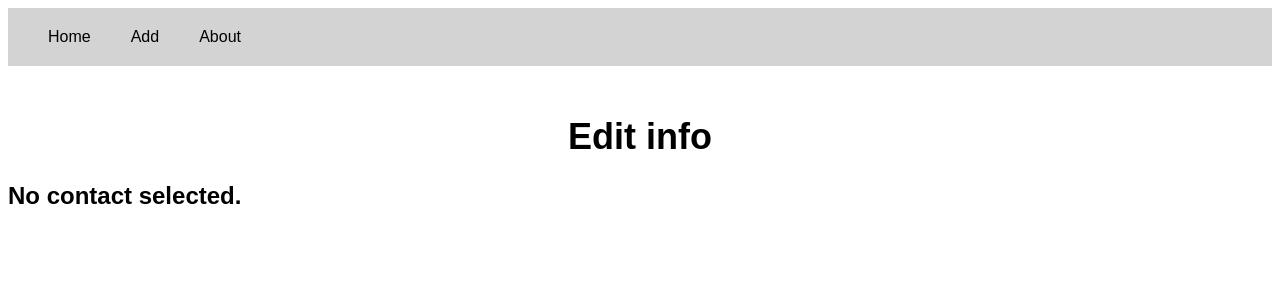
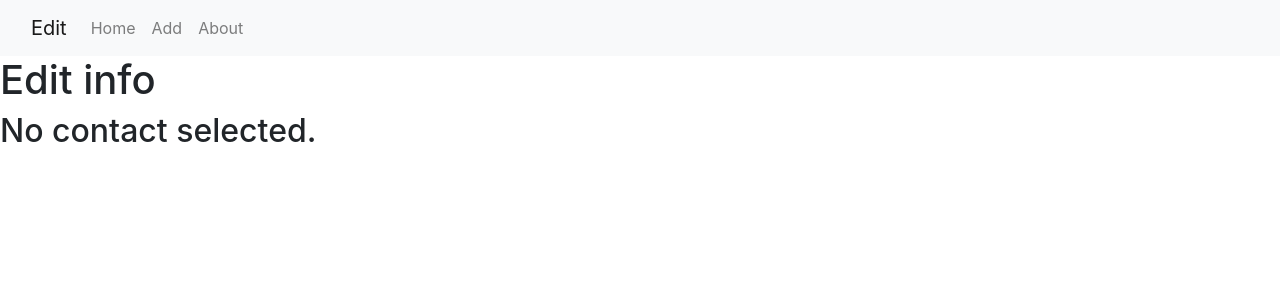
Before and after one commit to ellarupion/contact-database-php, a PHP site: page /edit.php in a window 1280 px wide. Shown: the top 300 px of the page. Run offline with PHP 8.4, Linux system fonts and the light colour scheme.

Commit message:
Update edit.php

```diff
--- a/edit.php
+++ b/edit.php
@@ -1,17 +1,29 @@
-<!DOCTYPE html>
 <html>
   <head>
-    <meta charset="UTF-8">
-    <title>Edit Entry</title>
-    <link rel="stylesheet" type="text/css" href="style.css">
+    <title>Add Data</title>
+    <script src="https://cdn.jsdelivr.net/npm/bootstrap@5.2.3/dist/js/bootstrap.bundle.min.js"></script>
+    <link rel="stylesheet" href="https://stackpath.bootstrapcdn.com/bootstrap/4.5.2/css/bootstrap.min.css" integrity="sha384-JcKb8q3iqJ61gNV9KGb8thSsNjpSL0n8PARn9HuZOnIxN0hoP+VmmDGMN5t9UJ0Z" crossorigin="anonymous">
   </head>
   <body>
-    <nav>
-      <ul>
-        <li><a href="index.php">Home</a></li>
-        <li><a href="data.php">Add</a></li>
-        <li><a href="about.php">About</a></li>
-      </ul>
+    <nav class="navbar navbar-expand-md navbar-light bg-light">
+      <div class="container-fluid">
+        <a class="navbar-brand" href="index.php">Edit</a>
+        <button class="navbar-toggler" type="button" data-bs-toggle="collapse" data-bs-target="#navbarNav">
+           <span class="navbar-toggler-icon"></span>
+      </button>
+        <div class="collapse navbar-collapse" id="navbarNav">
+          <ul class="navbar-nav">
+            <li class="nav-item">
+              <a class="nav-link" href="index.php">Home</a>
+            </li>
+            <li class="nav-item">
+              <a class="nav-link" href="data.php">Add</a>
+            </li>
+            <li class="nav-item">
+              <a class="nav-link" href="about.php">About</a>
+            </li>
+        </ul>
+      </div>
     </nav>
     <h1>Edit info</h1>
     <?php
```
